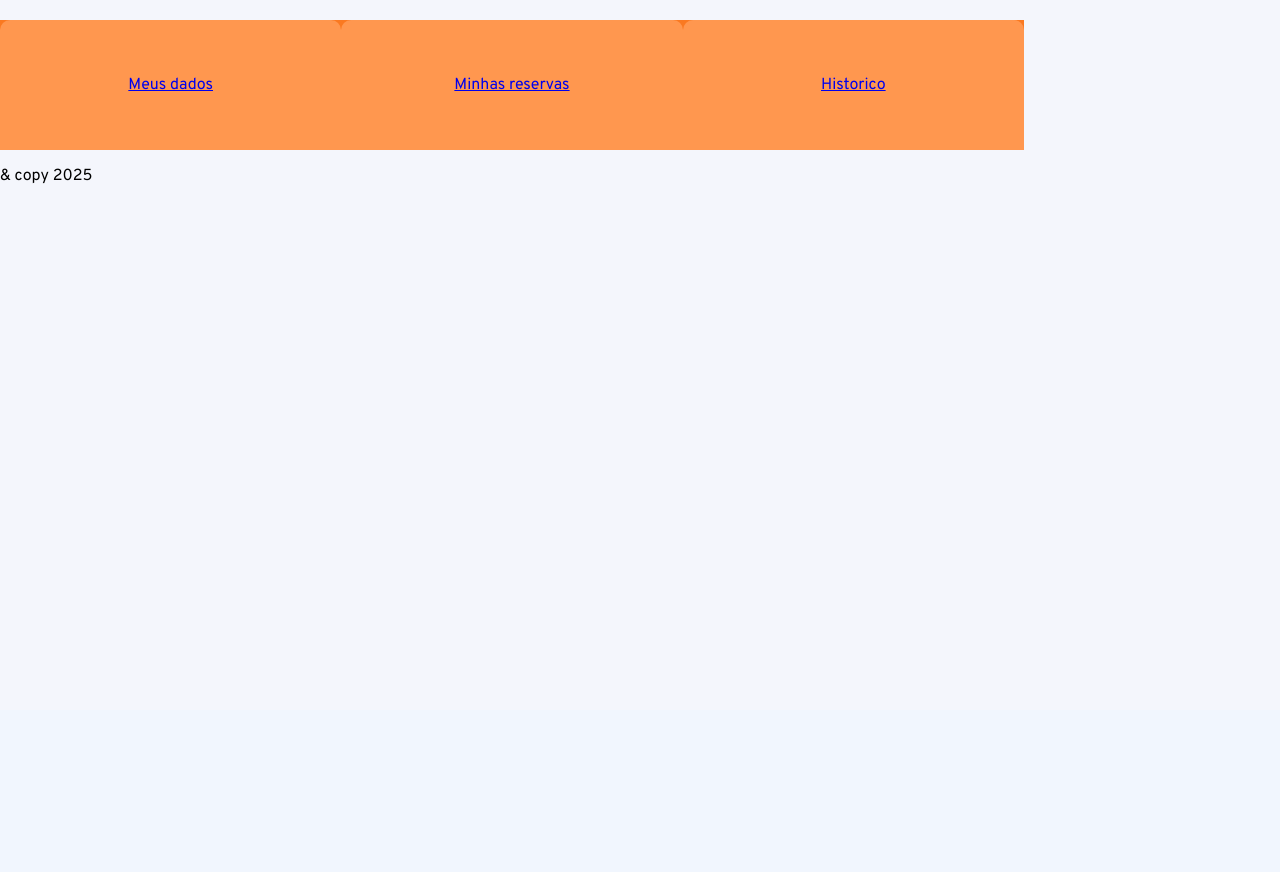
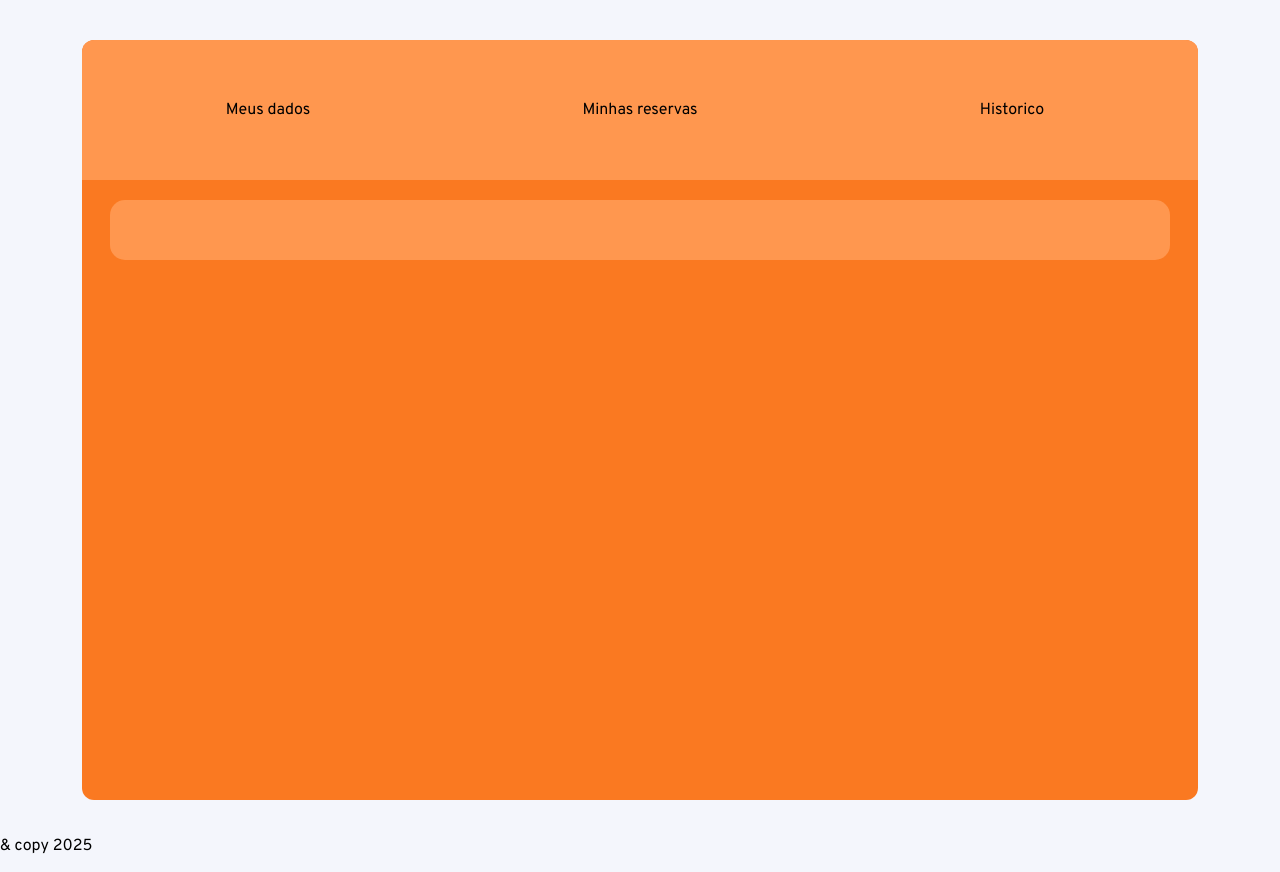
Before and after one commit to aloca-e-debreia/site, a Flask app: page /user in a window 1280 px wide. Shown: the part 90-962 px from the top of the page. Before the commit the page ends 274 px from the top, so only its background shows below. Run offline with Flask 3, Linux system fonts and the light colour scheme.

Commit message:
CSS improvement in user page

```diff
--- a/app/blueprints/main/routes.py
+++ b/app/blueprints/main/routes.py
@@ -48,5 +48,7 @@
     return render_template('main/user.html', current_user=current_user)
 
 @main_bp.route('/user/<UserData_chosen>')
-def UserData(UserData_chosen):
-     return render_template('main/user.html', current_user=current_user, UserData_chosen=UserData_chosen)
+def UserData(UserData_chosen=None):
+    if not UserData_chosen:
+        UserData_chosen = '1'
+    return render_template('main/user.html', current_user=current_user, UserData_chosen=UserData_chosen)
--- a/app/blueprints/main/templates/main/user.html
+++ b/app/blueprints/main/templates/main/user.html
@@ -3,42 +3,68 @@
 {% block title %} {{ current_user.name }} {% endblock %}
 
 {% block content %}
+<div class="AllUser">
     <div class="user">
         <div class="boxes">
             <div class="box" id="Text-MyData"><a href="{{ url_for('main.UserData', UserData_chosen='1') }}">Meus dados</a></div>
             <div class="box" id="Text-MyReservations"><a href="{{ url_for('main.UserData', UserData_chosen='2') }}">Minhas reservas</a></div>
             <div class="box" id="Text-History"><a href="{{ url_for('main.UserData', UserData_chosen='3') }}">Historico</a></div>
         </div>
+        <div class="AllCont">
+        <div class="ContUser">
         {% if UserData_chosen == "1" %}
-        <div class="ContUser">
-            <div class="PersonalData">
+            <div class="Cont">
+                <div class="icon"><img src="" alt="Person" style="font-size: 40px;"></div>
                 <div class="PersonalData-Text">
-                    Dados Pessoais <br>
-                    Confira e atualize seus dados
+                    <h3>Dados Pessoais</h3>
+                    <p>Confira e atualize seus dados</p>
                 </div>
             </div>
 
-            <div class="Adress">
+            <div class="Cont">
+                <div class="icon"><img src="" alt="Adress"></div>
                 <div class="Adress-Text">
-                    Endereço <br>
-                    Dados do seu endereço
+                    <h3>Endereço</h3>
+                    <p>Dados do seu endereço</p>
                 </div>
             </div>
         {% elif UserData_chosen == "2" %}
-            <div class="PersonalData">
+            <div class="Cont">
+                <div class="icon"><img src="" alt="Car"></div>
                 <div class="PersonalData-Text">
-                    Reserva 1 <br>
-                    Ver resumo da reserva
+                    <h3>Reserva 1</h3>
+                    <p>Ver resumo da reserva</p>
                 </div>
             </div>
 
-            <div class="Adress">
+            <div class="Cont">
+                <div class="icon"><img src="" alt="Car"></div>
                 <div class="Adress-Text">
-                    Reserva 2 <br>
-                    Ver resumo da reserva
+                    <h3>Reserva 2</h3>
+                    <p>Ver resumo da reserva</p>
+                </div>
+            </div>
+
+        {% elif UserData_chosen == "3" %}
+            <div class="Cont">
+                    <div class="icon"><img src="" alt="Car"></div>
+                    <div class="PersonalData-Text">
+                        <h3>Reserva Passada 1</h3>
+                        <p>Ver resumo da reserva</p>
+                    </div>
+                </div>
+
+                <div class="Cont">
+                    <div class="icon"><img src="" alt="Car"></div>
+                    <div class="Adress-Text">
+                        <h3>Reserva Passada 2</h3>
+                        <p>Ver resumo da reserva</p>
+                    </div>
                 </div>
             </div>
         </div>
+</div>
+</div>
         {% endif %}
 
 
--- a/app/static/css/user.css
+++ b/app/static/css/user.css
@@ -1,34 +1,94 @@
+*{
+    box-sizing: border-box;
+
+}
+
+.AllUser{
+    display: flex;
+    justify-content: center;
+    width: 100%;
+    padding: 20px;
+    min-height: 100vh;
+}
 .user{
-    width: 80%;
+    width: 90%;
     display: flex;
     flex-direction: column;
-    padding: 0px;
     background-color: #fa7921;
+    border-radius: 12px;
+    overflow: hidden;
 }
 .boxes{
+    width: 100%;
     display: flex;
     justify-content: space-around;
+    border-radius: 12px 12px 0 0;
+    margin-bottom: 20px;
 }
 
 .box {
-
-    padding: 15px;
-    border-radius: 10px 10px 0 0;
+    padding: 20px;
     cursor: pointer;
+    font-weight: 500;
     color: black;
     text-align: center;
-    line-height: 100px;  /* centraliza o texto verticalmente */
+    line-height: 100px;
     background-color: #ff974f;
     flex: 1;
 }
 
-.ContUser{
-    display: flex;
-    flex-direction: column;
-    width: 100%;
-    margin-top: 20px;
+.box.active{
+    background-color: #fa7921;
+    color: white;
 }
 
-.PersonalData{
+.ContUser{
+    background-color: #ff974f;
+    padding: 30px;
+    display: flex;
+    justify-content: center;
+    flex-direction: column;
+    width: 95%;
+    gap: 25px;
+    border-radius: 15px;
+}
 
+a{
+    text-decoration: none;
+    color: black;
 }
+
+
+#Text-MyData:hover, #Text-MyReservations:hover, #Text-History:hover{
+background-color: #ff9f5b;
+transition: 0.7s;
+}
+
+.Cont{
+    display: flex;
+    border-radius: 15px;
+    gap: 15px;
+    background-color: #f0f0f0;
+    align-items: center;
+    padding: 20px;
+}
+
+.Cont .icon {
+  font-size: 40px;
+}
+
+.Cont .PersonalData_Text h3 {
+  margin: 0;
+  font-size: 18px;
+}
+
+.Cont p {
+  margin: 5px 0 0 0;
+  font-size: 14px;
+  color: #555;
+}
+
+.AllCont{
+    display: flex;
+    justify-content: center;
+}
```
